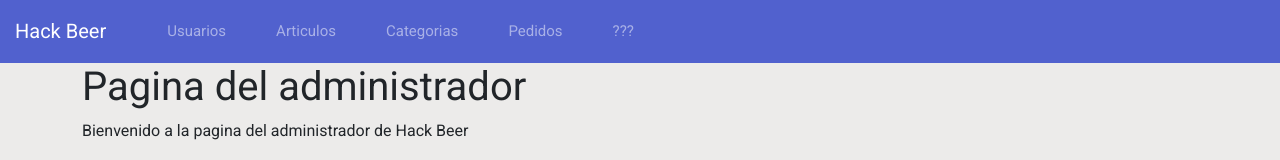
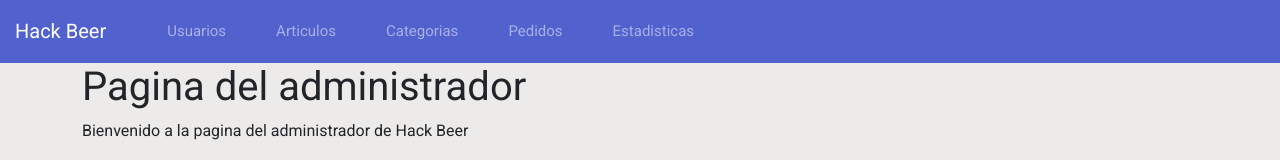
Before and after one commit to soriagorgoroso/ecommerceFront-Admin2022, a React (Create React App) app: page / in a window 1280 px wide. Shown: the top 160 px of the page. Built offline with nearby package versions, Linux system fonts and the light colour scheme.

Commit message:
Estadisticas page

```diff
--- a/src/App.jsx
+++ b/src/App.jsx
@@ -9,6 +9,7 @@ import UserCRUD from "./pages/UserCRUD";
 import CategoryCRUD from "./pages/CategoryCRUD";
 import OrderCRUD from "./pages/OrderCRUD";
 import EditArticle from "./pages/EditArticle";
+import Statistics from "./pages/Statistics";
 
 function App() {
   //const loggedUser = useSelector((state) => state.users[0]);
@@ -23,6 +24,7 @@ function App() {
         <Route path="/usuarios" element={<UserCRUD />} />
         <Route path="/categorias" element={<CategoryCRUD />} />
         <Route path="/pedidos" element={<OrderCRUD />} />
+        <Route path="/estadisticas" element={<Statistics />} />
         //edit pages
         <Route path="/articulos/:id" element={<EditArticle />} />
       </Routes>
--- a/src/components/NavBarAdmin.jsx
+++ b/src/components/NavBarAdmin.jsx
@@ -43,8 +43,8 @@ function NavBarAdmin() {
               </a>
             </li>
             <li className="nav-item">
-              <a className="nav-link">
-                <i className="far fa-copy"></i>???
+              <a className="nav-link" href="/estadisticas">
+                <i className="far fa-copy"></i>Estadisticas
               </a>
             </li>
           </ul>
--- /dev/null
+++ b/src/pages/Statistics.jsx
@@ -0,0 +1,16 @@
+import React from "react";
+import { Container } from "react-bootstrap";
+import NavBarAdmin from "../components/NavBarAdmin";
+
+function Statistics() {
+  return (
+    <>
+      <NavBarAdmin />
+      <Container>
+        <h1>Estadisticas de ventas</h1>
+      </Container>
+    </>
+  );
+}
+
+export default Statistics;
```
